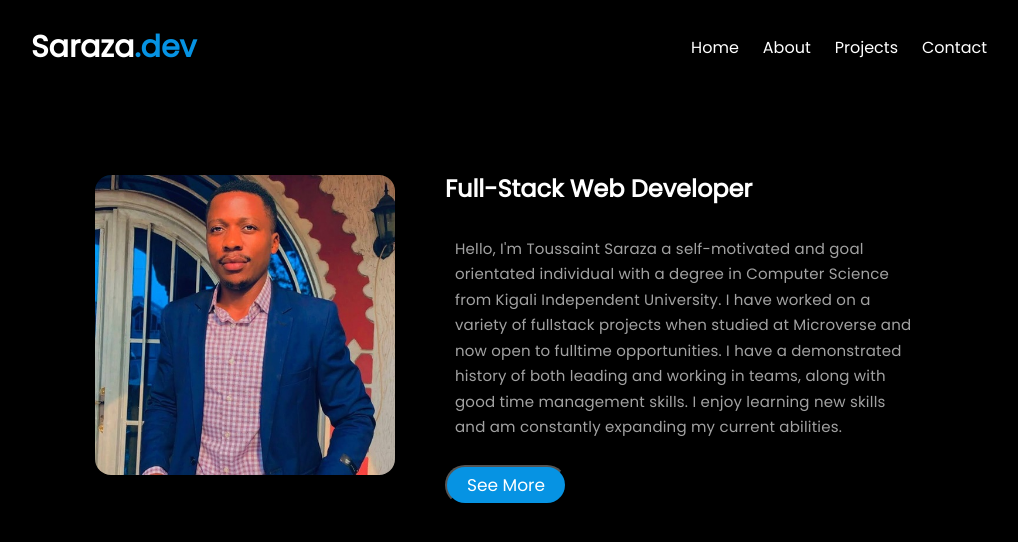
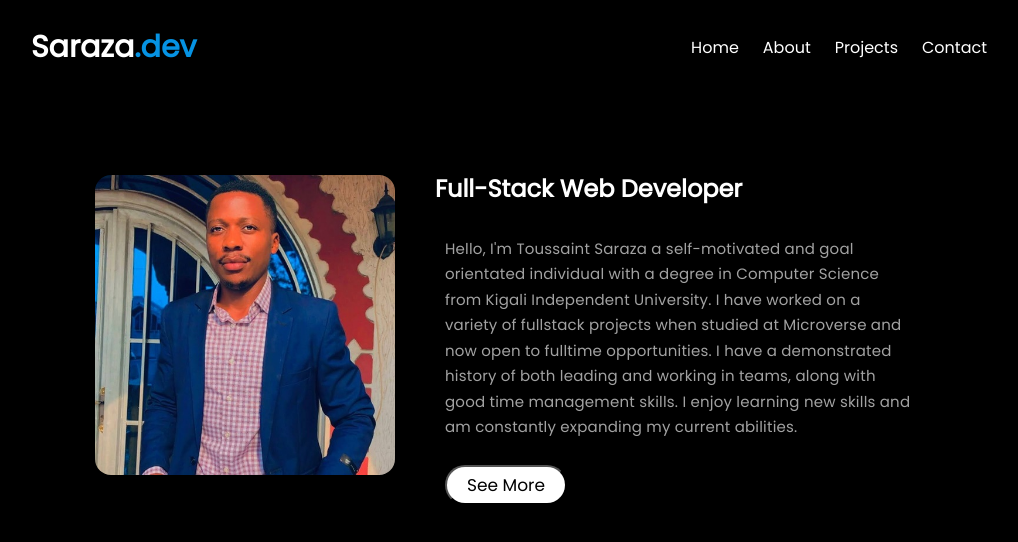
Before and after one commit to sarazaToussaint/Saraza-dev, a React (Create React App) app: page /About in a window 1280 px wide. In both pictures the pointer is over the button "See More". Shown: the top 542 px of the page, without its empty margins (129-1147 px from the left). Built offline with nearby package versions, Linux system fonts and the light colour scheme.

Commit message:
Give a margin left to the see more button

```diff
--- a/src/App.css
+++ b/src/App.css
@@ -73,9 +73,11 @@ body {
   background-color: #0693e3;
   color: #fff;
   font-size: 17px;
+  margin-left: 10px;
 }
 
-.container button:hover {
+.container button:hover,
+.about-container button:hover {
   background-color: #fff;
   color: #000;
 }
@@ -213,7 +215,7 @@ body {
   display: flex;
   margin: auto;
   margin-top: 5rem;
-  gap: 50px;
+  gap: 40px;
   max-width: 65%;
 }
 
```
